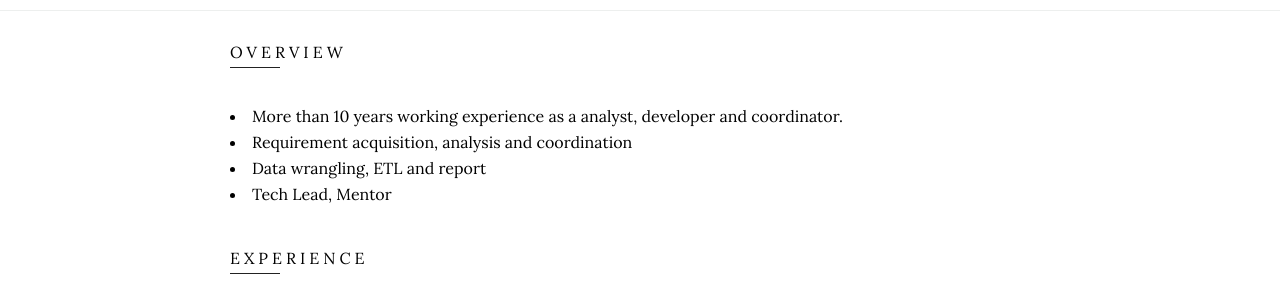
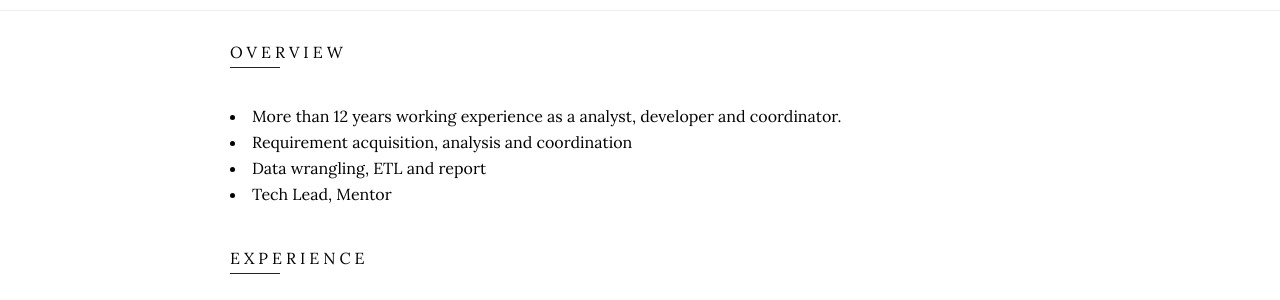
Before and after one commit to renjieliu/renjieliu.github.io, a Jekyll site: the page built from index.html, in a window 1280 px wide. Shown: the part 242-542 px from the top of the page. Built offline with Jekyll 4.4.1, drawn with Linux system fonts in a browser that asks for light colours.

Commit message:
Update overview.yml
Update years of experience

```diff
--- a/_data/overview.yml
+++ b/_data/overview.yml
@@ -1,5 +1,5 @@
 toc:
-  - title: More than 10 years working experience as a analyst, developer and coordinator.
+  - title: More than 12 years working experience as a analyst, developer and coordinator.
   - title: Requirement acquisition, analysis and coordination
   - title: Data wrangling, ETL and report
   - title: Tech Lead, Mentor
```
